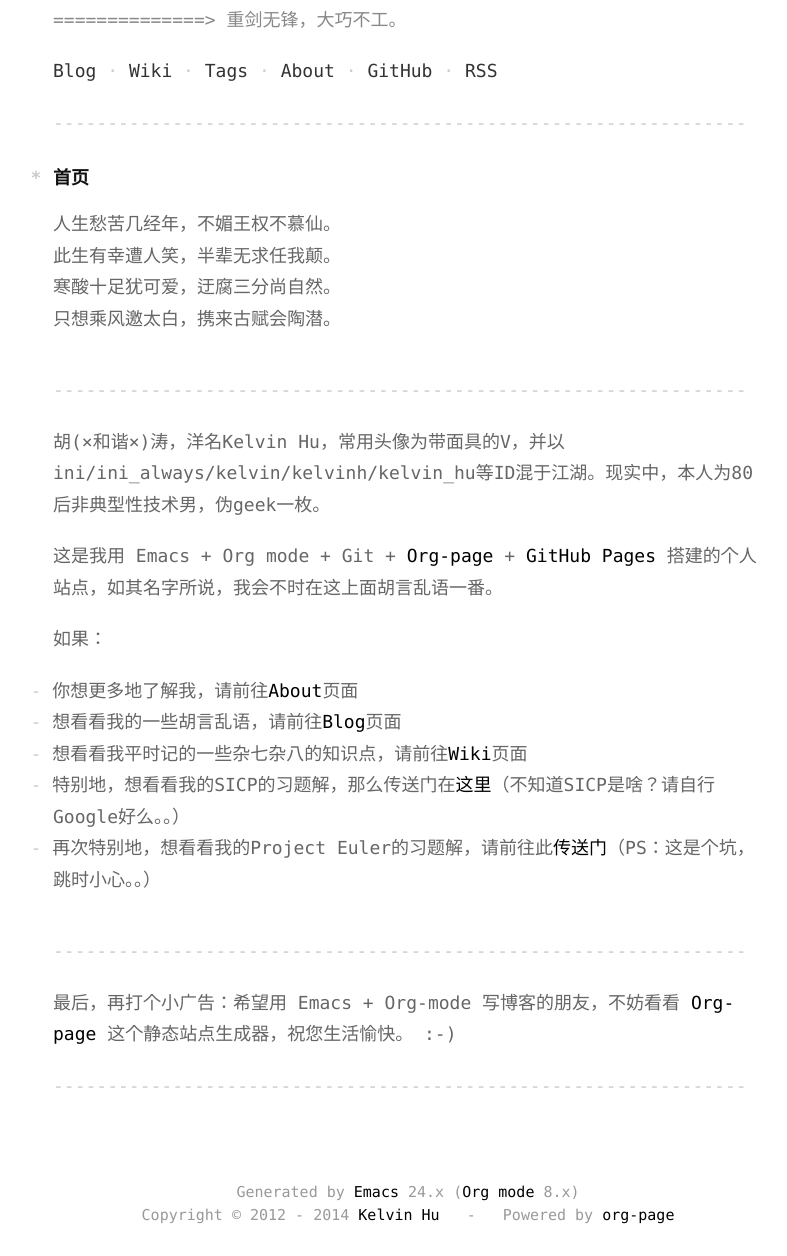
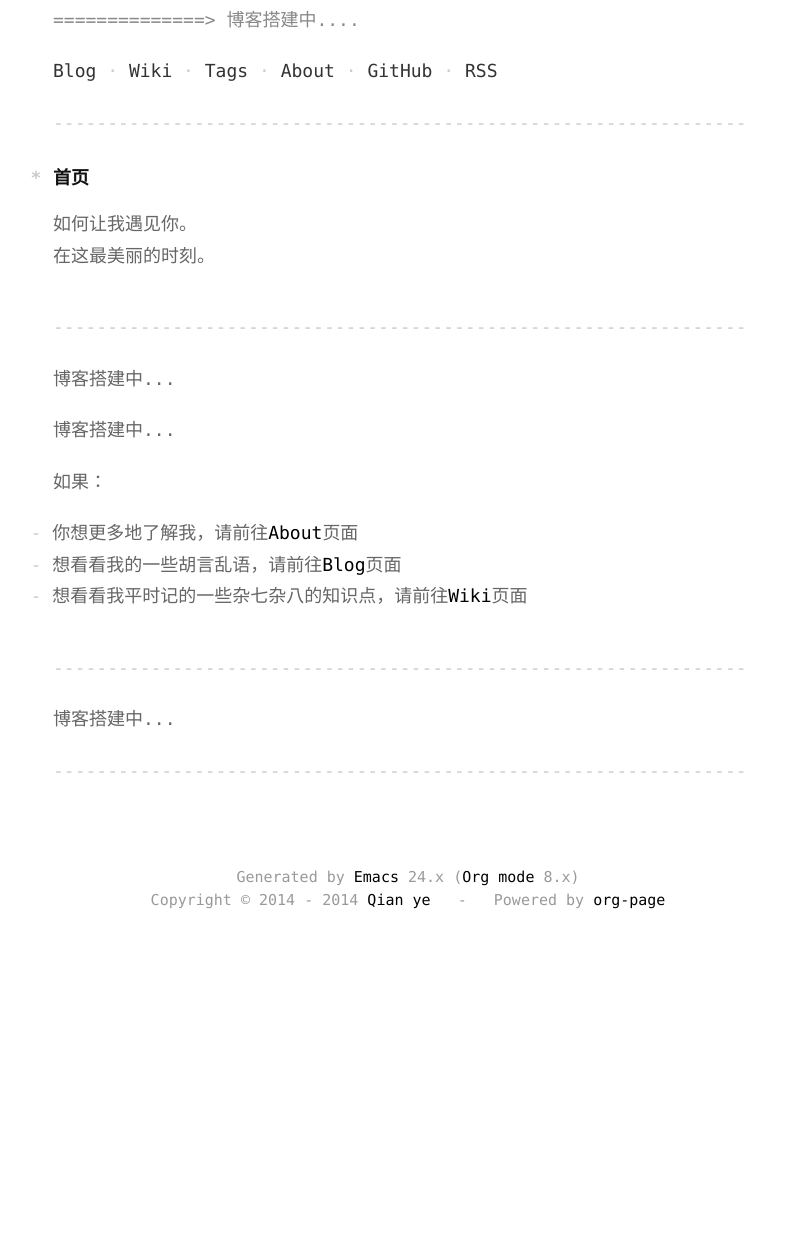
Before and after one commit to qianye0905/qianye0905.github.com, a plain HTML site: page index.html in a window 1280 px wide. Shown: the part 96-1352 px from the top of the page, without its empty margins (232-1019 px from the left). After the commit the page ends 1037 px from the top, so only its background shows below. Drawn offline with nearby package versions, Linux system fonts and the light colour scheme; a script that the page names is missing.

Commit message:
modify index page

```diff
--- a/index.html
+++ b/index.html
@@ -1,19 +1,19 @@
 <!DOCTYPE html>
 <html lang="en-us">
   <head>
-    <title>首页 - Kelvin的胡言乱语</title>
+    <title>首页 - 千叶君</title>
     <meta charset="utf-8" />
-    <meta name="author" content="Kelvin Hu" />
-    <meta name="description" content="Kelvin Hu个人站点的首页" />
-    <meta name="keywords" content="Lisp, Scheme, Emacs, Linux, Archlinux, Java, C++, Org-page, Programming, Blog, Kelvin Hu, ini_always, 博客, 编程, 生活, 骑行" />
+    <meta name="author" content="qianye" />
+    <meta name="description" content="千叶君的个人站点" />
+    <meta name="keywords" content="Lisp, Scheme, Emacs, Linux, Archlinux, Java, C++, Org-page, Programming, Blog, 博客, 编程, 生活, 旅游" />
     <link rel="stylesheet" href="/media/css/main.css" type="text/css">
     <link rel="stylesheet" href="/media/css/prettify.css" type="text/css">
   </head>
   <body class="container">
     <div>
       <header class="masthead">
-        <h1 class="masthead-title"><a href="/">Kelvin的胡言乱语</a></h1>
-        <p>==============&gt; 重剑无锋，大巧不工。</p>
+        <h1 class="masthead-title"><a href="/">千叶君</a></h1>
+        <p>==============&gt; 博客搭建中....</p>
         <ul>
           <li><a href="/blog/">Blog</a></li>
           <li><a href="/wiki/">Wiki</a></li>
@@ -24,7 +24,7 @@
         </ul>
         <form method="get" id="searchform" action="http://www.google.com/search">
           <input type="text" class="field" name="q" id="s" placeholder="Search">
-          <input type="hidden" name="q" value="site:kelvinh.github.io">
+          <input type="hidden" name="q" value="site:qianye0905.github.io">
         </form>
       </header>
     </div>
@@ -33,20 +33,18 @@
 <div class="post">
 <h1>首页</h1>
 <p>
-人生愁苦几经年，不媚王权不慕仙。<br  />
-此生有幸遭人笑，半辈无求任我颠。<br  />
-寒酸十足犹可爱，迂腐三分尚自然。<br  />
-只想乘风邀太白，携来古赋会陶潜。<br  />
+如何让我遇见你。<br  />
+在这最美丽的时刻。<br  />
 </p>
 
 <hr  />
 
 <p>
-胡(×和谐×)涛，洋名Kelvin Hu，常用头像为带面具的V，并以ini/ini_always/kelvin/kelvinh/kelvin_hu等ID混于江湖。现实中，本人为80后非典型性技术男，伪geek一枚。
+博客搭建中...
 </p>
 
 <p>
-这是我用 Emacs + Org mode + Git + <a href="https://github.com/kelvinh/org-page">Org-page</a> + <a href="http://pages.github.com">GitHub Pages</a> 搭建的个人站点，如其名字所说，我会不时在这上面胡言乱语一番。
+博客搭建中...
 </p>
 
 <p>
@@ -63,17 +61,12 @@
 <li>想看看我平时记的一些杂七杂八的知识点，请前往<a href="/wiki/">Wiki</a>页面
 </li>
 
-<li>特别地，想看看我的SICP的习题解，那么传送门在<a href="/wiki/sicp/">这里</a>（不知道SICP是啥？请自行Google好么。。）
-</li>
-
-<li>再次特别地，想看看我的Project Euler的习题解，请前往此<a href="/wiki/project-euler/">传送门</a>（PS：这是个坑，跳时小心。。）
-</li>
 </ul>
 
 <hr  />
 
 <p>
-最后，再打个小广告：希望用 Emacs + Org-mode 写博客的朋友，不妨看看 <a href="https://github.com/kelvinh/org-page">Org-page</a> 这个静态站点生成器，祝您生活愉快。 :-)
+博客搭建中...
 </p>
 
 </div>
@@ -95,9 +88,9 @@
       <div class="footer">
         <p>Generated by <a href="http://www.gnu.org/software/emacs/">Emacs</a> 24.x (<a href="http://orgmode.org">Org mode</a> 8.x)</p>
         <p>
-          Copyright &copy; 2012 - 2014 <a href="mailto:ini &lt;dot&gt; kelvin &lt;at&gt; gmail &lt;dot&gt; com">Kelvin Hu</a>
+          Copyright &copy; 2014 - 2014 <a href="mailto:kongdeqian0905@gmail.com">Qian ye</a>
           &nbsp;&nbsp;-&nbsp;&nbsp;
-          Powered by <a href="https://github.com/kelvinh/org-page" target="_blank">org-page</a>
+          Powered by <a href="https://github.com/qianye0905/org-page" target="_blank">org-page</a>
         </p>
       </div>
     </div>
```
